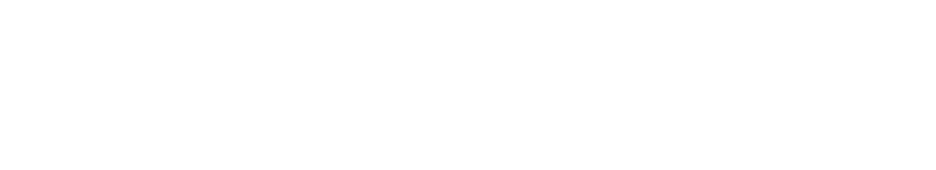
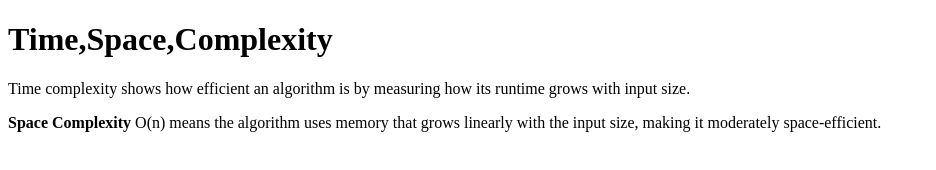
Before and after one commit to acciojob/time-and-space-complexity-Fatimaq07, a website: page main.html in a window 1280 px wide. Shown: the whole page, without its empty margins (0-936 px from the left). Drawn offline with Linux system fonts and the light colour scheme.

Commit message:
created a submission

```diff
--- a/main.html
+++ b/main.html
@@ -7,7 +7,9 @@
 </head>
 
 <body>
-	<!-- the entire body must be written by student -->
+	<h1>Time,Space,Complexity</h1>
+	<p>Time complexity shows how efficient an algorithm is by measuring how its runtime grows with input size.</p>
+	<p><b>Space Complexity</b> O(n) means the algorithm uses memory that grows linearly with the input size, making it moderately space-efficient.</p>
     <script type="text/javascript" src="./script.js">
 </script>
 
```
